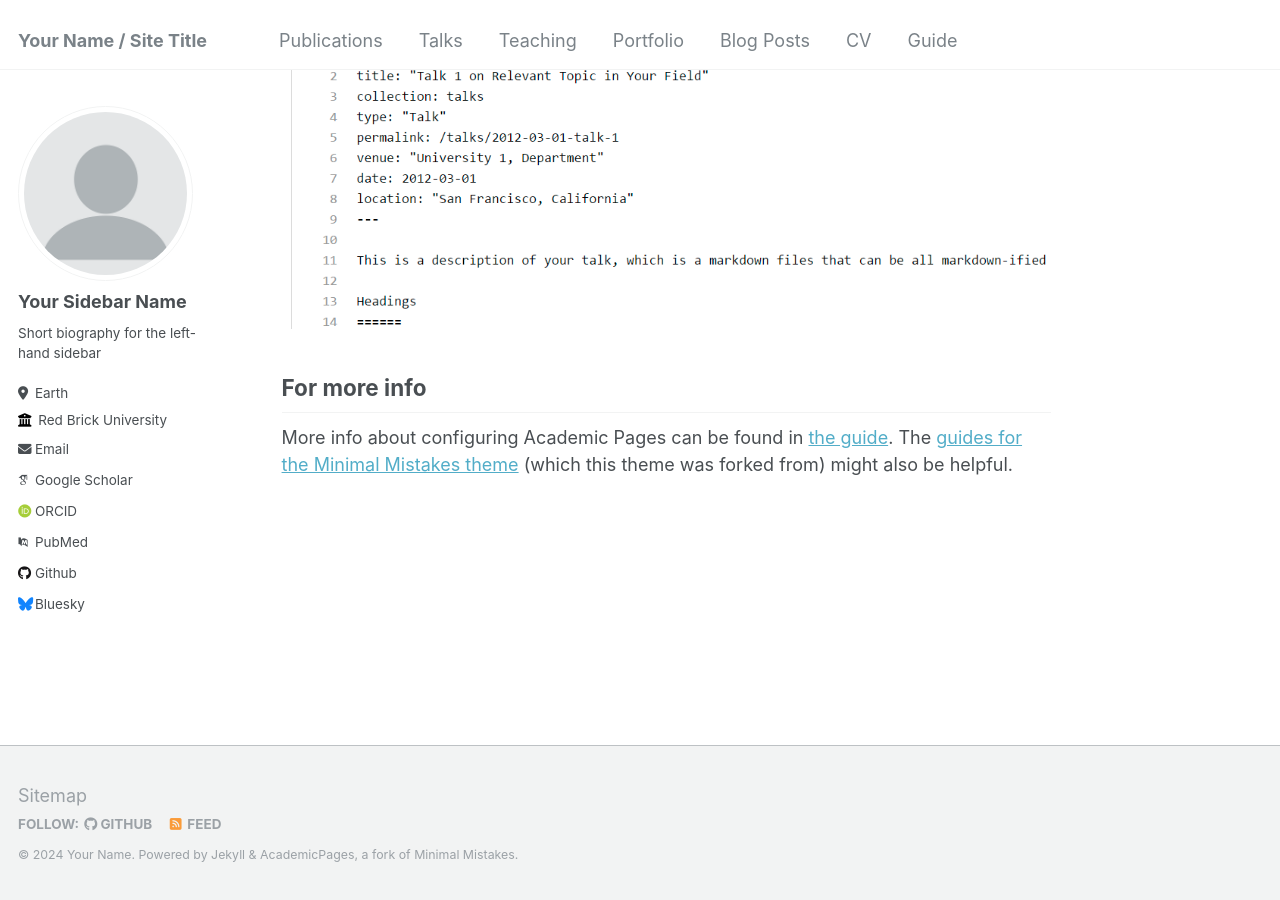
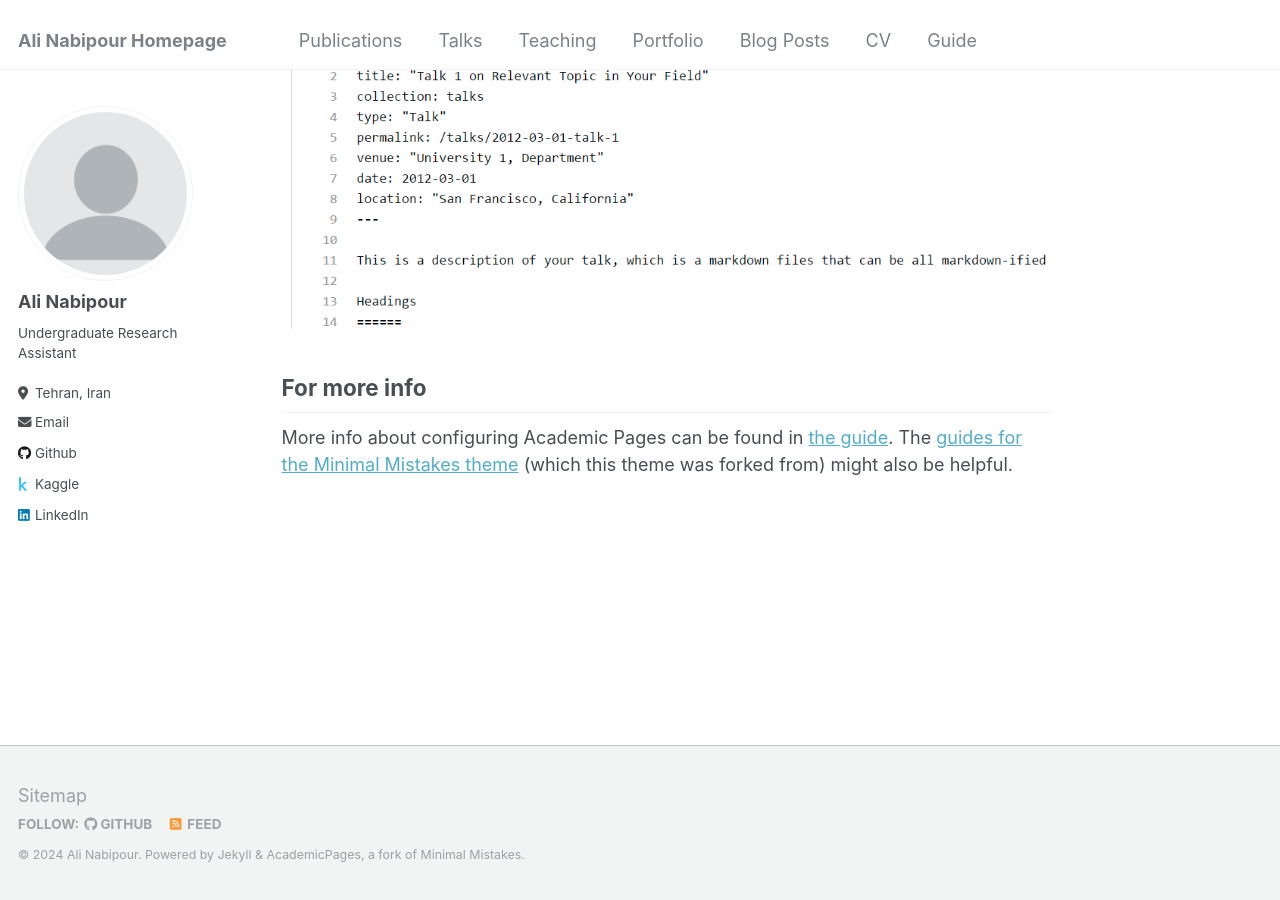
Before and after one commit to eyenpi/eyenpi.github.io, a Jekyll site: the page built from _pages/about.md, in a window 1280 px wide and 900 px high, scrolled down 2660 px. Built offline with Jekyll 4.4.1, drawn with Linux system fonts in a browser that asks for light colours; some web fonts are replaced.

Commit message:
Update _config.yml

```diff
--- a/_config.yml
+++ b/_config.yml
@@ -8,13 +8,13 @@
 
 # Basic Site Settings
 locale                   : "en-US"
-title                    : "Your Name / Site Title"
+title                    : "Ali Nabipour Homepage"
 title_separator          : "-"
-name                     : &name "Your Name"
-description              : &description "personal description"
-url                      : https://academicpages.github.io # the base hostname & protocol for your site e.g. "https://mmistakes.github.io"
+name                     : &name "Ali Nabipour"
+description              : &description "personal description" # TODO
+url                      : https://eyenpi.github.io # the base hostname & protocol for your site e.g. "https://mmistakes.github.io"
 baseurl                  : "" # the subpath of your site, e.g. "/blog"
-repository               : "academicpages/academicpages.github.io"
+repository               : "eyenpi/eyenpi.github.io"
 
 # Site Author - The following control what appear as part of the author content on the side bar.
 #               If a field is blank the icon and link will not appear, otherwise it will be shown.
@@ -22,32 +22,32 @@ repository               : "academicpages/academicpages.github.io"
 author:
   # Biographic information
   avatar           : "profile.png"
-  name             : "Your Sidebar Name"
+  name             : "Ali Nabipour"
   pronouns         : # example: "she/her"
-  bio              : "Short biography for the left-hand sidebar"
-  location         : "Earth"
-  employer         : "Red Brick University"
+  bio              : "Undergraduate Research Assistant"
+  location         : "Tehran, Iran"
+  employer         : # TODO
   uri              : # URL
-  email            : "none@example.org"
+  email            : "alinabipour01@gmail.com"
 
   # Academic websites
   arxiv            : # URL - Update with the correct link to your profile
-  googlescholar    : "https://scholar.google.com/citations?user=PS_CX0AAAAAJ"
+  googlescholar    : # TODO
   impactstory      : # URL
-  orcid            : "http://orcid.org/yourorcidurl"
-  pubmed           : "https://www.ncbi.nlm.nih.gov/pubmed/?term=john+snow"
-  researchgate     : # URL
+  orcid            : # TODO
+  pubmed           :
+  researchgate     : # TODO
 
   # Repositories and software development
   bitbucket        : # Username - Update with your username on the site
   codepen          : # Username
   dribbble         : # Username
-  github           : "academicpages"
-  kaggle           : # Username
+  github           : "eyenpi"
+  kaggle           : "eyenpi"
   stackoverflow    : # User number or user number and name (i.e., use "1" or "1/jeff-atwood")
 
   # Social media
-  bluesky          : "bsky.app" # Replace this with you Bluesky username
+  bluesky          : # Replace this with you Bluesky username
   facebook         : # Username
   flickr           : # Username
   foursquare       : # Username
@@ -56,7 +56,7 @@ author:
   keybase          : # Username
   instagram        : # Username
   lastfm           : # Username
-  linkedin         : # Username
+  linkedin         : "ali-nabipour"
   mastodon         : # URL
   medium           : # URL
   pinterest        : # Username
```
